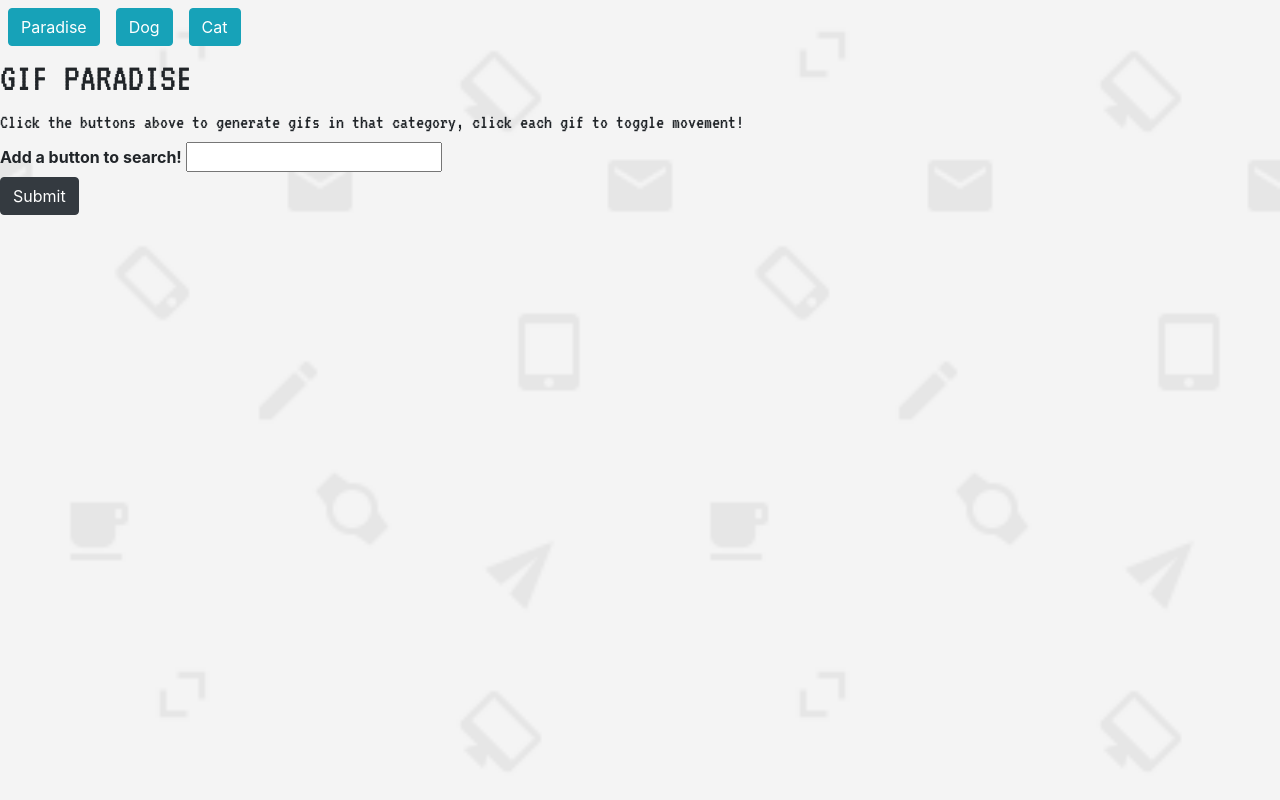
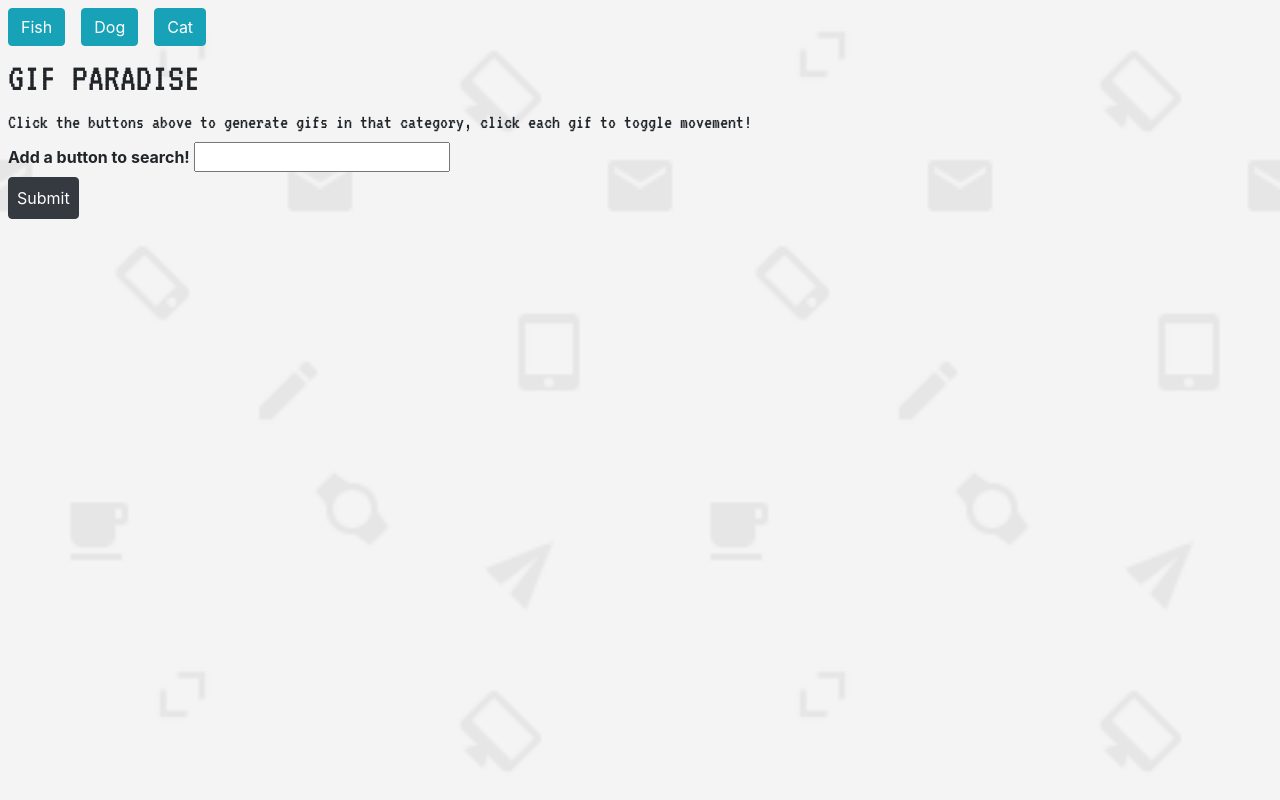
Before and after one commit to GarrettYoung510/GifTastic, a plain HTML site: page index.html in a window 1280 px wide. Drawn offline with nearby package versions, Linux system fonts and the light colour scheme.

Commit message:
fixed spacing and format of the page and margins

```diff
--- a/assets/javascript/app.js
+++ b/assets/javascript/app.js
@@ -6,7 +6,7 @@ $(document).ready(function() {
     // to make sure file linked correctly
 });
 
-var searchArray = ['Paradise', 'Dog', 'Cat', ];
+var searchArray = ['Fish', 'Dog', 'Cat', ];
 // hold search array
 
 function populateButtons(searchArray, classToAdd, areaToAddTo) {
@@ -49,7 +49,7 @@ $(document).on('click', '.searchButton', function() {
         // .then promise after query works
         for (var i = 0; i < response.data.length; i++) {
             // for loop to go through the responses
-            var searchDiv = $('<div class="search-item">');
+            var searchDiv = $('<div class="search-item ml-2">');
             // create a div for each search item
             var rating = response.data[i].rating;
             // for the rating
@@ -59,7 +59,7 @@ $(document).on('click', '.searchButton', function() {
             // animated
             var still = response.data[i].images.fixed_height_still.url;
             // still
-            var image = $('<img>');
+            var image = $('<img class="ml-2">');
             // create img var
             image.attr('src', still);
             // set attribute for src
--- a/index.html
+++ b/index.html
@@ -25,11 +25,11 @@
     <div id="buttonsArea"></div>
 
     <form id="search-form">
-        <h1 id="title">GIF PARADISE</h1>
-        <h5 id="instructions">Click the buttons above to generate gifs in that category, click each gif to toggle movement!</h5>
-        <label for="search-input" class="font-weight-bold">Add a button to search!</label>
+        <h1 id="title" class="ml-2">GIF PARADISE</h1>
+        <h5 id="instructions" class="ml-2">Click the buttons above to generate gifs in that category, click each gif to toggle movement!</h5>
+        <label for="search-input" class="font-weight-bold ml-2">Add a button to search!</label>
         <input type="text" id="search-input"><br>
-        <input type="submit" class="btn btn-dark" value="Submit" id="submit">
+        <input type="submit" class="btn btn-dark p-2 ml-2" value="Submit" id="submit">
     </form>
 
     <div id="searches"></div>
```
